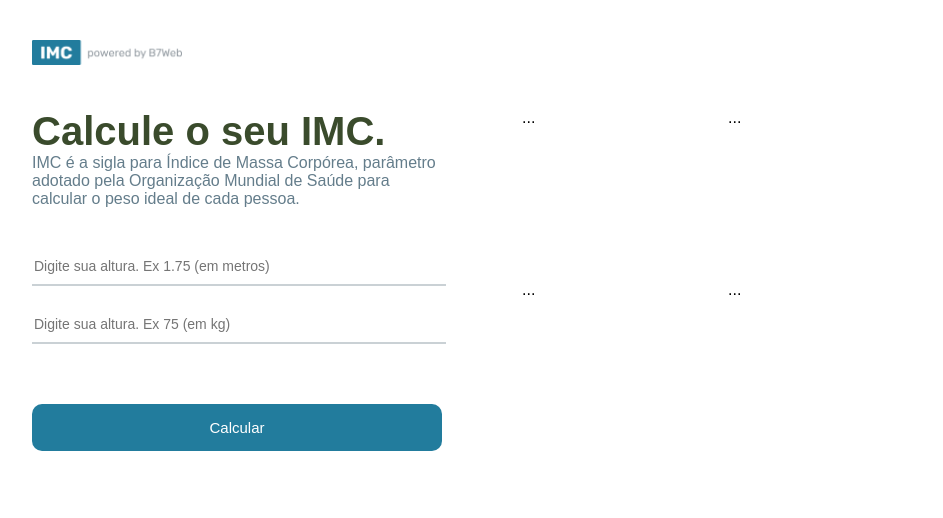
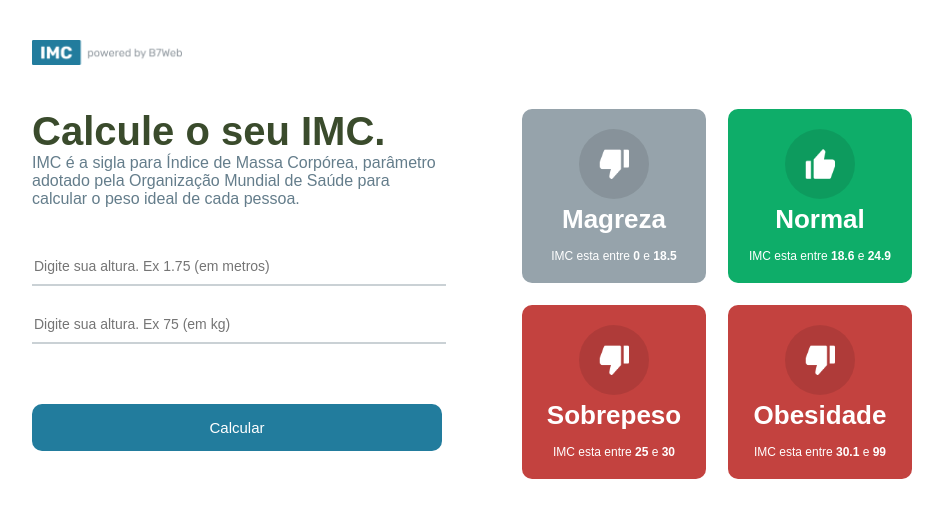
Before and after one commit to RodrigoVitor/Calculadora-IMC, a React (Vite) app: page / in a window 1280 px wide. Shown: the top 518 px of the page, without its empty margins (158-1101 px from the left). Built offline with nearby package versions, Linux system fonts and the light colour scheme.

Commit message:
finishing right side

```diff
--- a/src/components/GridItem/GridItem.module.css
+++ b/src/components/GridItem/GridItem.module.css
@@ -0,0 +1,32 @@
+.main {
+    flex:1;
+    color:#fff;
+    border-radius: 10px;
+    display: flex;
+    justify-content: center;
+    align-items: center;
+    flex-direction: column;
+    padding:20px;
+    margin:0 20px 20px 0
+}
+
+.gridIcon {
+    width: 70px;
+    height: 70px;
+    border-radius:50%;
+    background-color: rgba(0, 0, 0, .1);
+    display: flex;
+    justify-content: center;
+    align-items: center;
+}
+
+.gridTitle {
+    font-size: 26px;
+    font-weight: bold;
+    margin-top:5px ;
+}
+
+.gridInfo {
+    font-size:12px;
+    margin-top:14px;
+}
--- a/src/components/GridItem/index.tsx
+++ b/src/components/GridItem/index.tsx
@@ -1,4 +1,7 @@
 import { Level } from "../../helpers/imc"
+import styles from './GridItem.module.css'
+import upImage from '../../assets/up.png'
+import downImage from '../../assets/down.png'
 
 type Props = {
     item: Level
@@ -6,8 +9,19 @@
 
 export const GridItem = ({item}: Props) => {
     return (
-        <div>
-            ...
+        <div className={styles.main} style={{ backgroundColor: item.color}}>
+            <div className={styles.gridIcon}>
+                {item.icon === 'up' && <img src={upImage} alt="" width="30" height="30"/>}
+                {item.icon === 'down' && <img src={downImage} alt="" width="30" height="30"/>}
+            </div>
+            <div className={styles.gridTitle}>
+                {item.title}
+            </div>
+            <div className={styles.gridInfo}>
+                <>
+                    IMC esta entre <strong>{item.imc[0]}</strong> e <strong> {item.imc[1]} </strong>
+                </>
+            </div>
         </div>
     )
 }
```
